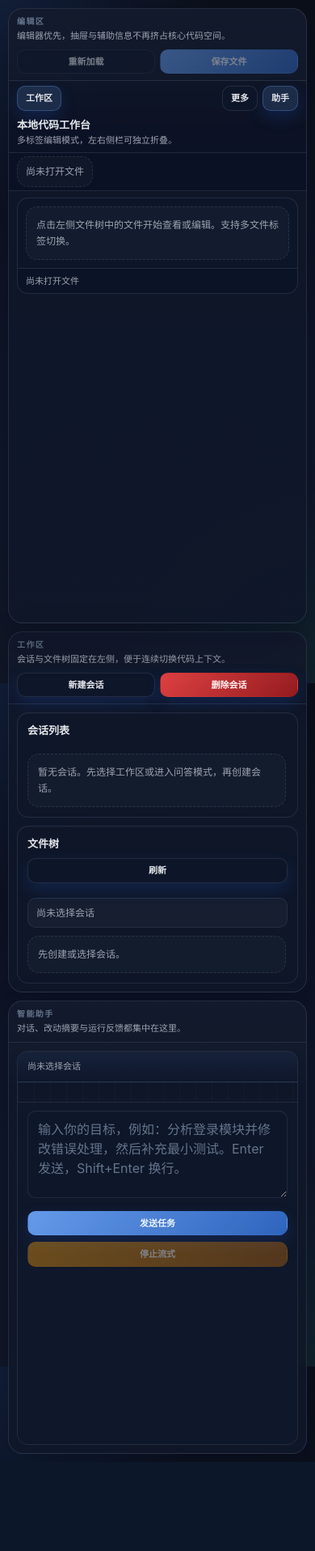
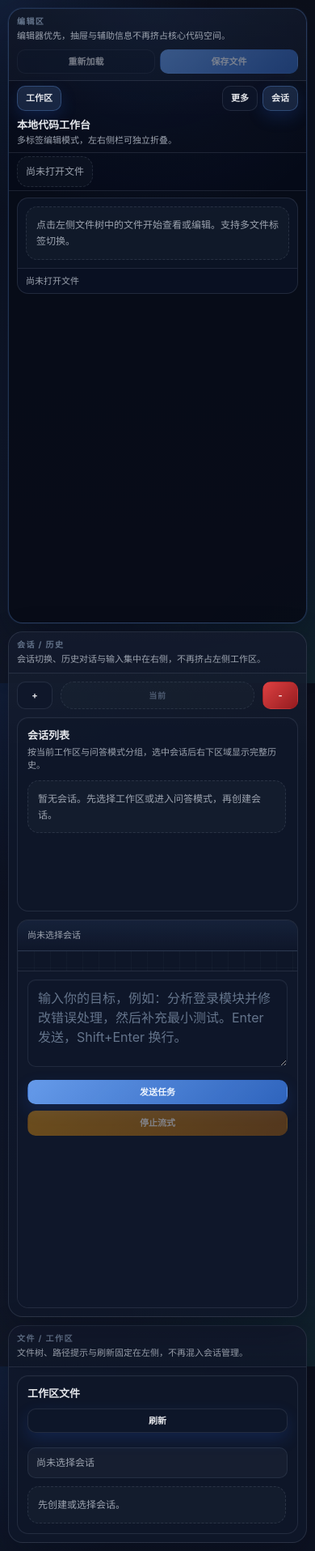
Before and after one commit to woshouhujiaran/CodeInsight-Agent, a FastAPI app: page / in a window 390 px wide. Shown: the whole page at 81% size. Before the commit the page ends 1806 px from the top, so only its background shows below. Run offline with FastAPI, Linux system fonts and the light colour scheme; data that the repository does not hold is empty; parts of the project's set-up code (start-up, migrations or seed data) failed here and were passed over.

Commit message:
feat(web): update layout and session management in index template

```diff
--- a/app/web/templates/index.html
+++ b/app/web/templates/index.html
@@ -25,8 +25,9 @@
       --control-radius:10px;
       --shadow:0 18px 48px rgba(2,6,23,.32);
       --layout-gap:10px;
-      --sidebar-width:clamp(220px,16vw,280px);
-      --assistant-width:clamp(300px,20vw,380px);
+      --sidebar-width:clamp(220px,15vw,270px);
+      --assistant-width:clamp(340px,24vw,430px);
+      --session-rail-width:52px;
     }
 
     *{box-sizing:border-box}
@@ -56,6 +57,7 @@
     .layout{
       display:grid;
       grid-template-columns:var(--sidebar-width) minmax(0,1fr) var(--assistant-width);
+      grid-template-areas:"sidebar editor assistant";
       align-items:stretch;
       gap:var(--layout-gap);
       width:100%;
@@ -63,9 +65,18 @@
       min-height:100vh;
       padding:var(--layout-gap);
     }
-    .layout.left-collapsed{grid-template-columns:0 minmax(0,1fr) var(--assistant-width)}
-    .layout.right-collapsed{grid-template-columns:var(--sidebar-width) minmax(0,1fr) 0}
-    .layout.both-collapsed{grid-template-columns:0 minmax(0,1fr) 0}
+    .layout.left-collapsed{
+      grid-template-columns:0 minmax(0,1fr) var(--assistant-width);
+      grid-template-areas:"editor editor assistant";
+    }
+    .layout.right-collapsed{
+      grid-template-columns:var(--sidebar-width) minmax(0,1fr) 0;
+      grid-template-areas:"sidebar editor editor";
+    }
+    .layout.both-collapsed{
+      grid-template-columns:0 minmax(0,1fr) 0;
+      grid-template-areas:"editor editor editor";
+    }
     .layout.left-collapsed .sidebar,
     .layout.right-collapsed .assistant,
     .layout.both-collapsed .sidebar,
@@ -109,24 +120,35 @@
     .panel-actions{display:flex;align-items:center;gap:6px;flex-wrap:wrap}
     .panel-actions button{flex:0 0 auto}
 
-    .sidebar{display:grid;grid-template-rows:auto minmax(0,1fr)}
+    .sidebar{
+      grid-area:sidebar;
+      display:grid;
+      grid-template-rows:auto minmax(0,1fr);
+    }
     .sidebar-body{
-      display:grid;
-      grid-template-rows:minmax(200px,.72fr) minmax(0,1fr);
-      gap:10px;
+      display:flex;
+      flex-direction:column;
       padding:10px;
       min-height:0;
     }
     .sidebar-card{display:flex;flex-direction:column;gap:10px;padding:10px 12px;min-height:0;overflow:hidden}
-    .sidebar-tree-card{min-height:0}
+    .sidebar-tree-card{min-height:0;flex:1}
 
     .editor{
+      grid-area:editor;
       display:grid;
       grid-template-rows:auto auto auto auto minmax(0,1fr);
       min-width:0;
       min-height:0;
+      border-color:rgba(110,168,254,.26);
+      background:
+        radial-gradient(circle at top center,rgba(59,130,246,.1),transparent 34%),
+        linear-gradient(180deg,rgba(255,255,255,.04),transparent 18%),
+        rgba(8,12,24,.94);
+      box-shadow:0 24px 64px rgba(2,6,23,.42),0 0 0 1px rgba(110,168,254,.08);
     }
     .assistant{
+      grid-area:assistant;
       display:grid;
       grid-template-rows:auto minmax(0,1fr);
       min-width:0;
@@ -610,8 +632,67 @@
     .assistant-chat-shell{
       padding:10px;
       min-height:0;
+      display:grid;
+      grid-template-columns:var(--session-rail-width) minmax(0,1fr);
+      gap:10px;
+      align-items:stretch;
+    }
+    .session-rail{
       display:flex;
-    }
+      flex-direction:column;
+      align-items:stretch;
+      gap:10px;
+      min-height:0;
+    }
+    .session-rail-btn{
+      width:100%;
+      min-width:0;
+      padding:8px 0;
+      box-shadow:none;
+    }
+    .session-rail-current{
+      display:flex;
+      align-items:center;
+      justify-content:center;
+      width:100%;
+      min-height:96px;
+      padding:10px 6px;
+      border-radius:16px;
+      border:1px dashed rgba(148,163,184,.22);
+      background:rgba(148,163,184,.04);
+      color:var(--subtle);
+      font-size:10px;
+      font-weight:700;
+      letter-spacing:.18em;
+      text-transform:uppercase;
+      writing-mode:vertical-rl;
+      text-orientation:mixed;
+      transition:background .16s ease,border-color .16s ease,color .16s ease;
+    }
+    .session-rail-current.active{
+      background:var(--accent);
+      border-color:rgba(110,168,254,.34);
+      color:var(--text);
+    }
+    .session-rail-current.empty{
+      color:var(--subtle);
+      opacity:.72;
+    }
+    .session-rail-delete{margin-top:auto}
+    .assistant-main{
+      display:grid;
+      grid-template-rows:minmax(180px,.4fr) minmax(0,1fr);
+      gap:10px;
+      min-height:0;
+    }
+    .assistant-session-card{
+      display:flex;
+      flex-direction:column;
+      min-height:0;
+      overflow:hidden;
+    }
+    .assistant-session-card .section-head{margin-bottom:10px}
+    .assistant-session-card .session-list{flex:1}
     .chat-card{
       display:grid;
       grid-template-rows:auto auto minmax(240px,1fr) auto;
@@ -760,27 +841,26 @@
     @media (max-width:1180px){
       body{overflow:auto}
       .layout{
-        grid-template-columns:minmax(220px,32vw) minmax(0,1fr);
+        grid-template-columns:minmax(0,1fr) minmax(320px,40vw);
         grid-template-areas:
-          "sidebar editor"
-          "assistant assistant";
+          "editor assistant"
+          "sidebar assistant";
         width:100%;
         height:auto;
         min-height:100vh;
         padding:12px;
       }
-      .sidebar{grid-area:sidebar}
-      .editor{grid-area:editor;min-height:760px}
-      .assistant{grid-area:assistant;min-height:560px}
+      .editor{min-height:760px}
+      .assistant{min-height:760px}
       .layout.left-collapsed{
+        grid-template-columns:minmax(0,1fr) minmax(300px,42vw);
+        grid-template-areas:"editor assistant";
+      }
+      .layout.right-collapsed{
         grid-template-columns:minmax(0,1fr);
         grid-template-areas:
           "editor"
-          "assistant";
-      }
-      .layout.right-collapsed{
-        grid-template-columns:minmax(220px,32vw) minmax(0,1fr);
-        grid-template-areas:"sidebar editor";
+          "sidebar";
       }
       .layout.both-collapsed{
         grid-template-columns:minmax(0,1fr);
@@ -796,8 +876,8 @@
         grid-template-columns:1fr;
         grid-template-areas:
           "editor"
-          "sidebar"
-          "assistant";
+          "assistant"
+          "sidebar";
         padding:10px;
         gap:10px;
       }
@@ -821,7 +901,25 @@
       .toolbar-menu{width:100%}
       .toolbar-menu summary{width:100%}
       .toolbar-menu-panel{left:0;right:0}
-      .sidebar-body{grid-template-rows:auto auto}
+      .assistant-chat-shell{grid-template-columns:1fr}
+      .session-rail{
+        flex-direction:row;
+        align-items:center;
+      }
+      .session-rail-btn{
+        width:auto;
+        min-width:44px;
+      }
+      .session-rail-current{
+        flex:1;
+        min-height:0;
+        min-width:92px;
+        padding:8px 12px;
+        writing-mode:horizontal-tb;
+        letter-spacing:.08em;
+      }
+      .session-rail-delete{margin-top:0}
+      .assistant-main{grid-template-rows:minmax(190px,240px) minmax(480px,1fr)}
       .settings-inline{grid-template-columns:1fr}
       .context-drawer{padding:0 10px 8px}
       .context-drawer-body{max-height:none}
@@ -835,22 +933,14 @@
     <section id="sidebarPanel" class="panel sidebar">
       <div class="panel-header">
         <div class="stack">
-          <div class="panel-title">工作区</div>
-          <div class="panel-subtitle">会话与文件树固定在左侧，便于连续切换代码上下文。</div>
-        </div>
-        <div class="panel-actions">
-          <button id="newSessionBtn" class="secondary" type="button">新建会话</button>
-          <button id="deleteSessionBtn" class="danger" type="button">删除会话</button>
+          <div class="panel-title">文件 / 工作区</div>
+          <div class="panel-subtitle">文件树、路径提示与刷新固定在左侧，不再混入会话管理。</div>
         </div>
       </div>
       <div class="sidebar-body">
-        <div class="card sidebar-card">
-          <div class="section-head"><h3>会话列表</h3></div>
-          <div id="sessionList" class="session-list"></div>
-        </div>
         <div class="card sidebar-card sidebar-tree-card">
           <div class="section-head">
-            <h3>文件树</h3>
+            <h3>工作区文件</h3>
             <button id="refreshTreeBtn" class="secondary" type="button">刷新</button>
           </div>
           <div id="workspaceMeta" class="mono">尚未选择会话</div>
@@ -889,7 +979,7 @@
               <button class="secondary" type="button" data-drawer-target="eval">最近评测</button>
             </div>
           </details>
-          <button id="toggleRightSidebarBtn" class="secondary toolbar-toggle" type="button" aria-controls="assistantPanel" aria-expanded="true" aria-label="折叠右侧智能助手侧栏">助手</button>
+          <button id="toggleRightSidebarBtn" class="secondary toolbar-toggle" type="button" aria-controls="assistantPanel" aria-expanded="true" aria-label="折叠右侧会话与对话侧栏">会话</button>
         </div>
       </div>
 
@@ -972,11 +1062,26 @@
     <aside id="assistantPanel" class="panel assistant">
       <div class="panel-header">
         <div class="stack">
-          <div class="panel-title">智能助手</div>
-          <div class="panel-subtitle">对话、改动摘要与运行反馈都集中在这里。</div>
+          <div class="panel-title">会话 / 历史</div>
+          <div class="panel-subtitle">会话切换、历史对话与输入集中在右侧，不再挤占左侧工作区。</div>
         </div>
       </div>
       <div class="assistant-chat-shell">
+        <div id="sessionRail" class="session-rail" aria-label="会话管理">
+          <button id="newSessionBtn" class="secondary session-rail-btn" type="button" aria-label="新建会话">+</button>
+          <div id="currentSessionRail" class="session-rail-current empty" role="status" aria-live="polite" aria-label="尚未选择会话" title="尚未选择会话">当前</div>
+          <button id="deleteSessionBtn" class="danger session-rail-btn session-rail-delete" type="button" aria-label="删除当前会话">-</button>
+        </div>
+        <div class="assistant-main">
+          <div class="card assistant-session-card">
+            <div class="section-head">
+              <div class="stack">
+                <h3>会话列表</h3>
+                <div class="panel-subtitle">按当前工作区与问答模式分组，选中会话后右下区域显示完整历史。</div>
+              </div>
+            </div>
+            <div id="sessionList" class="session-list"></div>
+          </div>
           <div class="card chat-card">
             <div id="chatMeta" class="chat-meta">尚未选择会话</div>
             <section id="changeSummary" class="change-summary" hidden>
@@ -994,6 +1099,7 @@
                 <button id="stopBtn" class="warn" type="button">停止流式</button>
               </div>
               <div id="statusBar" class="status-bar"></div>
+            </div>
           </div>
         </div>
       </div>
@@ -1032,6 +1138,7 @@
       toggleLeftSidebarBtn: $("toggleLeftSidebarBtn"),
       toggleRightSidebarBtn: $("toggleRightSidebarBtn"),
       toolbarMoreMenu: $("toolbarMoreMenu"),
+      currentSessionRail: $("currentSessionRail"),
       sessionList: $("sessionList"),
       workspaceMeta: $("workspaceMeta"),
       workspaceTree: $("workspaceTree"),
@@ -1194,7 +1301,7 @@
       els.toggleRightSidebarBtn.setAttribute("aria-expanded", String(!state.rightCollapsed));
       els.toggleRightSidebarBtn.setAttribute(
         "aria-label",
-        state.rightCollapsed ? "展开右侧智能助手侧栏" : "折叠右侧智能助手侧栏"
+        state.rightCollapsed ? "展开右侧会话与对话侧栏" : "折叠右侧会话与对话侧栏"
       );
       els.toggleRightSidebarBtn.classList.toggle("active", !state.rightCollapsed);
     }
@@ -1349,6 +1456,18 @@
       els.chatMeta.textContent = !state.currentSession
         ? "尚未选择会话"
         : `${state.currentSession.title} | ${formatWorkspaceLabel(state.currentSession.workspace_root)}`;
+      renderSessionRail();
+    }
+
+    function renderSessionRail() {
+      const hasSession = !!state.currentSession;
+      const title = hasSession
+        ? `${state.currentSession.title} | ${formatWorkspaceLabel(state.currentSession.workspace_root)}`
+        : "尚未选择会话";
+      els.currentSessionRail.classList.toggle("active", hasSession);
+      els.currentSessionRail.classList.toggle("empty", !hasSession);
+      els.currentSessionRail.setAttribute("aria-label", title);
+      els.currentSessionRail.title = title;
     }
 
     function resetWorkspaceState() {
@@ -2219,7 +2338,7 @@
         finalizeStream("已完成。");
       } catch (error) {
         if (error.name === "AbortError") {
-          setStreamTerminalStatus(state.streamTerminalStatus || (state.streamStopRequested ? "已取消。" : "流式已中断。"));
+          setStreamTerminalStatus(state.streamTerminalStatus || (state.streamStopRequested ? "已取消" : "流式已中断。"));
         } else {
           setStreamTerminalStatus(error.message || "发送失败。");
         }
@@ -2325,7 +2444,7 @@
       state.streamStopRequested = true;
       clearPendingAssistant();
       if (state.currentSession) renderMessages(state.currentSession);
-      setStreamTerminalStatus("已取消。");
+      setStreamTerminalStatus("已取消");
       state.streamController.abort();
     });
     els.toggleLeftSidebarBtn.addEventListener("click", toggleLeftSidebar);
```
Also changed, not shown: tests/test_web_template.py (+3 -1 lines). Lines whose indentation alone changed are shown as unchanged.
